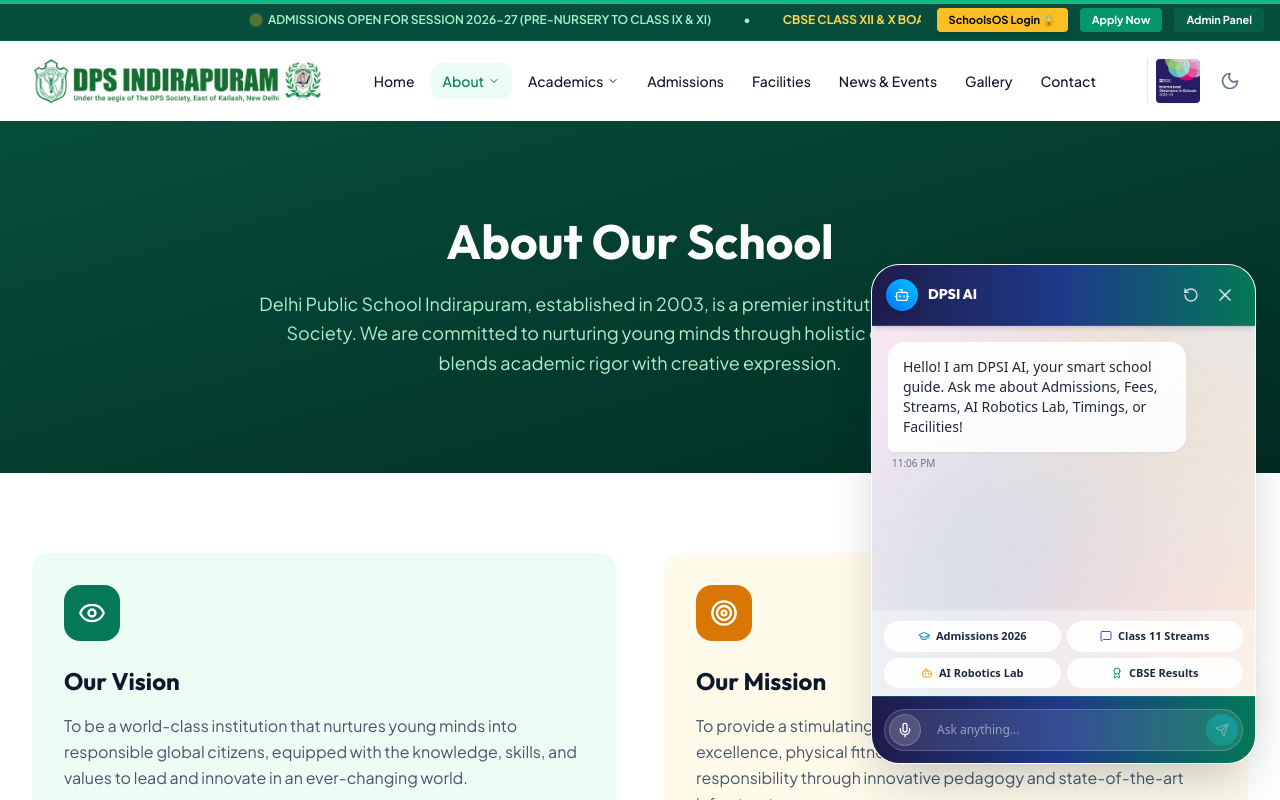
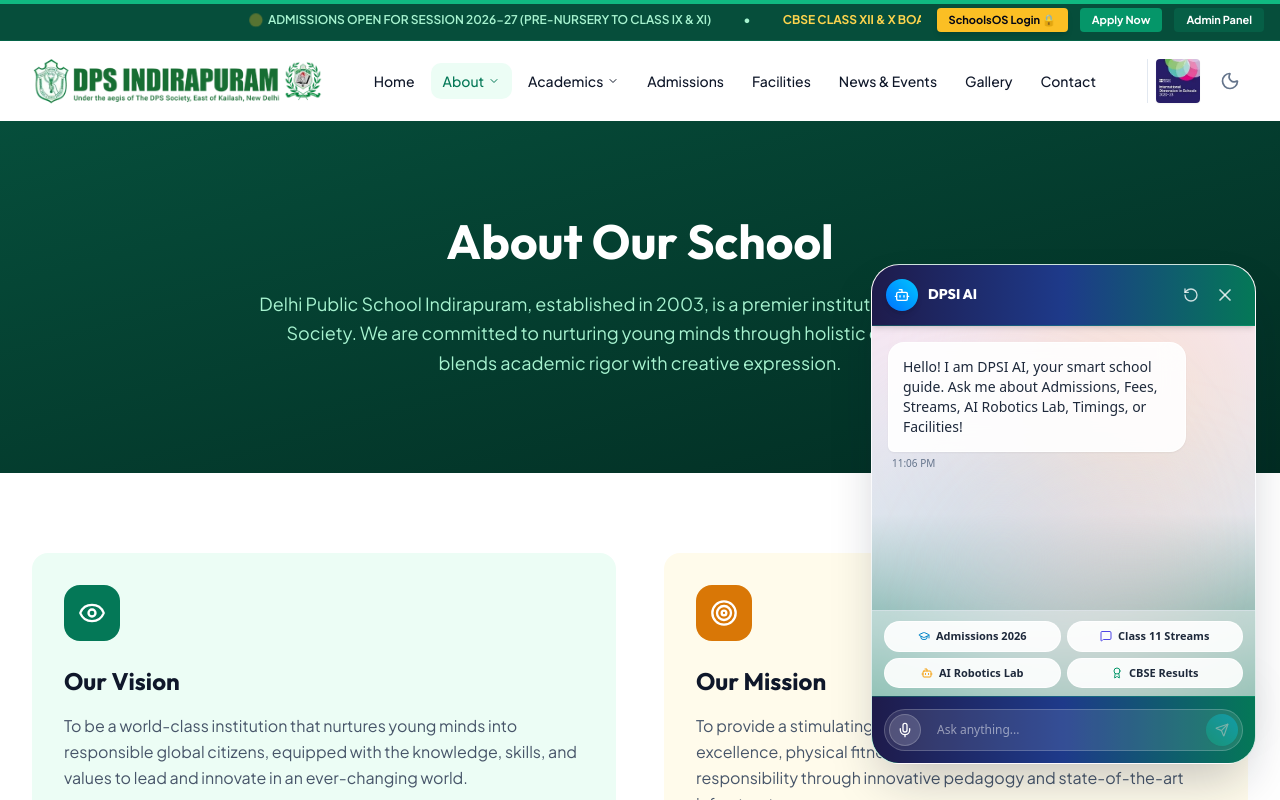
Before and after one commit to ShashankJangid/dpsi-website, a React (Vite) app: page /about in a window 1280 px wide. Both pictures are taken after a click on the button "Drag to move, click to open DPSI AI Assistant". Shown: the top 800 px of the page. Built offline with nearby package versions, Linux system fonts and the light colour scheme; what @trpc/react-query would draw is missing.

Commit message:
Pin input form flush to bottom of modal card with rounded-b-27px and matching gradient background

```diff
--- a/src/components/AIChatWidget.tsx
+++ b/src/components/AIChatWidget.tsx
@@ -374,7 +374,7 @@ Detailed Knowledge Base & School Info:
               animate={{ opacity: 1, y: 0, scale: 1 }}
               exit={{ opacity: 0, y: 25, scale: 0.94 }}
               transition={{ duration: 0.28, ease: [0.16, 1, 0.3, 1] }}
-              className="w-[340px] sm:w-[385px] h-[500px] max-h-[82vh] bg-gradient-to-br from-[#fce7f3] via-[#e2e8f0] to-[#ffedd5] backdrop-blur-2xl border border-white/80 rounded-[28px] shadow-2xl shadow-slate-900/25 flex flex-col overflow-hidden mb-3 text-slate-900 relative max-w-[94vw]"
+              className="w-[340px] sm:w-[385px] h-[500px] max-h-[82vh] bg-gradient-to-b from-[#fce7f3] via-[#e2e8f0] to-[#047857] backdrop-blur-2xl border border-white/80 rounded-[28px] shadow-2xl shadow-slate-900/25 flex flex-col overflow-hidden mb-3 text-slate-900 relative max-w-[94vw]"
             >
               {/* Peach Ash Grey Silk Ambient Wavy Mesh Orbs */}
               <div className="absolute top-0 right-0 w-64 h-64 rounded-full bg-[#fed7aa]/35 blur-3xl pointer-events-none" />
@@ -526,7 +526,7 @@ Detailed Knowledge Base & School Info:
                   e.preventDefault();
                   handleSend(input);
                 }}
-                className="relative z-20 p-3 bg-gradient-to-r from-[#1e1b4b] via-[#1e3a8a] to-[#047857] text-white shrink-0 border-t border-emerald-500/30"
+                className="relative z-20 p-3 bg-gradient-to-r from-[#1e1b4b] via-[#1e3a8a] to-[#047857] text-white shrink-0 border-t border-emerald-500/30 rounded-b-[27px] mt-auto w-full"
               >
                 <AnimatePresence>
                   {isListening && (
```
